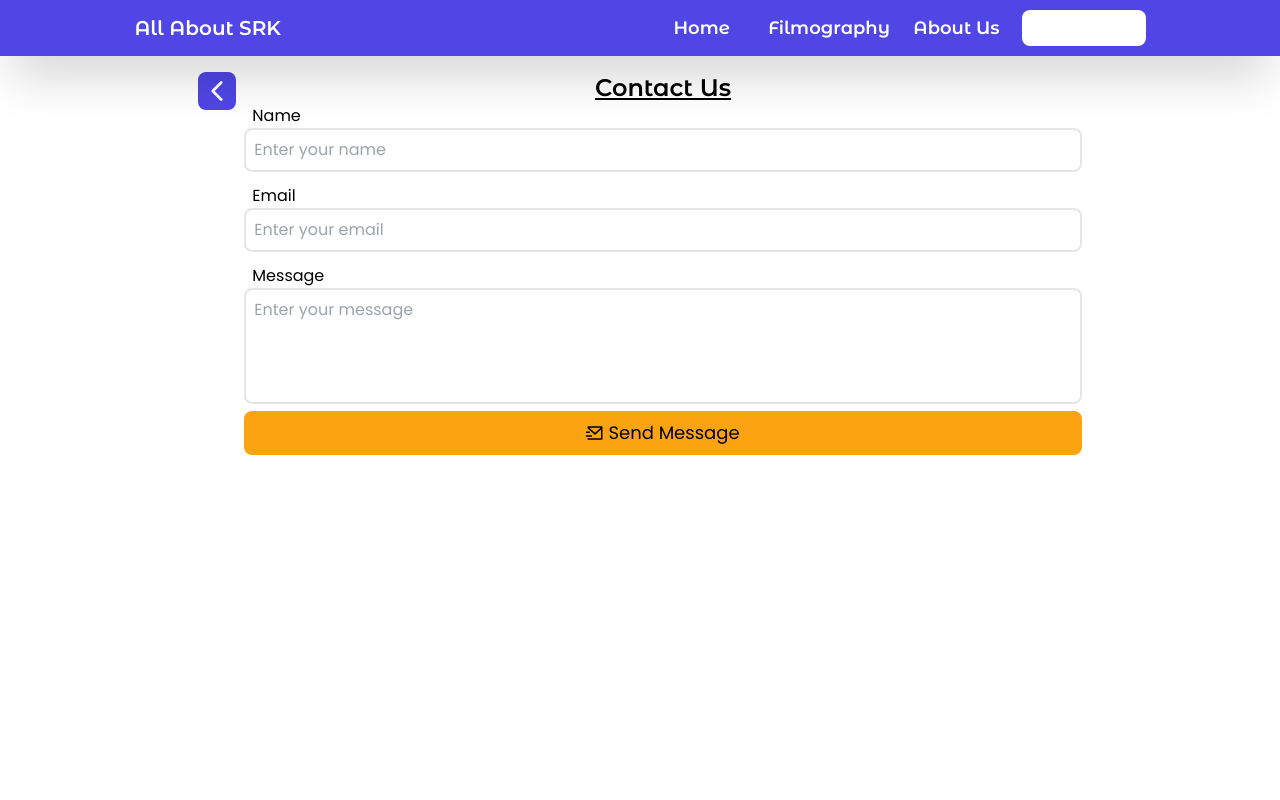
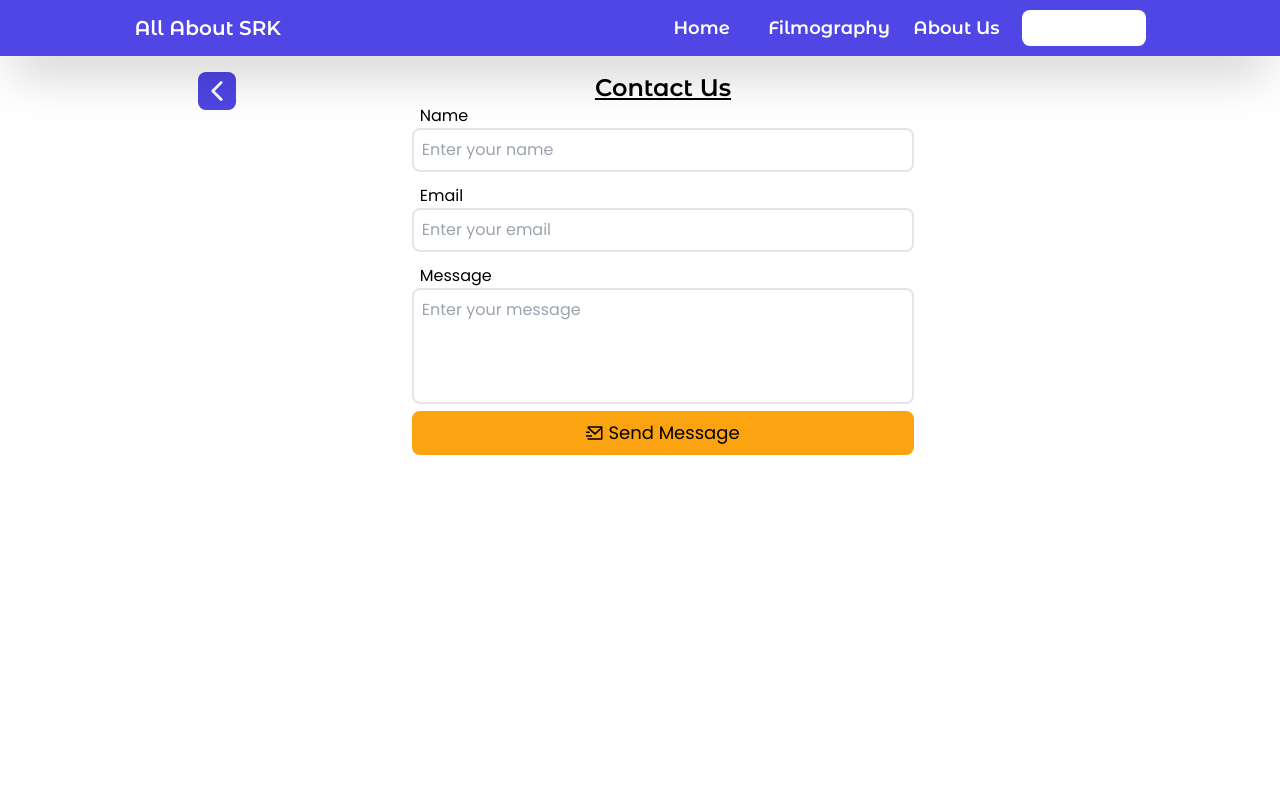
Before and after one commit to iamanandabastakoti/allaboutsrk, a React (Vite) app in the folder frontend/: page /more in a window 1280 px wide. Shown: the top 800 px of the page. Built offline with nearby package versions, Linux system fonts and the light colour scheme; a web font is replaced by a local one.

Commit message:
designed the more-section for the laptop-screens

```diff
--- a/frontend/src/pages/More.jsx
+++ b/frontend/src/pages/More.jsx
@@ -11,6 +11,7 @@ const More = () => {
   const [message, setMessage] = useState('')
 
   const sendMessage = async () => {
+    if ((name && email && message) !== '') {
       try {
         const formData = {
           name,
@@ -26,14 +27,17 @@ const More = () => {
         toast.error('Cannot Send Message Right Now!');
         console.log(error);
       }
+    } else {
+      toast.error('Please fill up the form!');
+    }
   }
 
   useEffect(() => {
     window.scrollTo({ top: '0', behavior: 'smooth' });
   }, []);
   return (
-    <div>
-      <div>
+    <div className='laptop:flex laptop:flex-col laptop:items-center'>
+      <div className='laptop:w-3/5'>
         <h5 className='text-2xl text-center font-MontserratAlternate font-semibold underline'>Contact Us</h5>
         <form className='flex flex-col gap-3'>
           <div>
```
Lines whose indentation alone changed are shown as unchanged.
